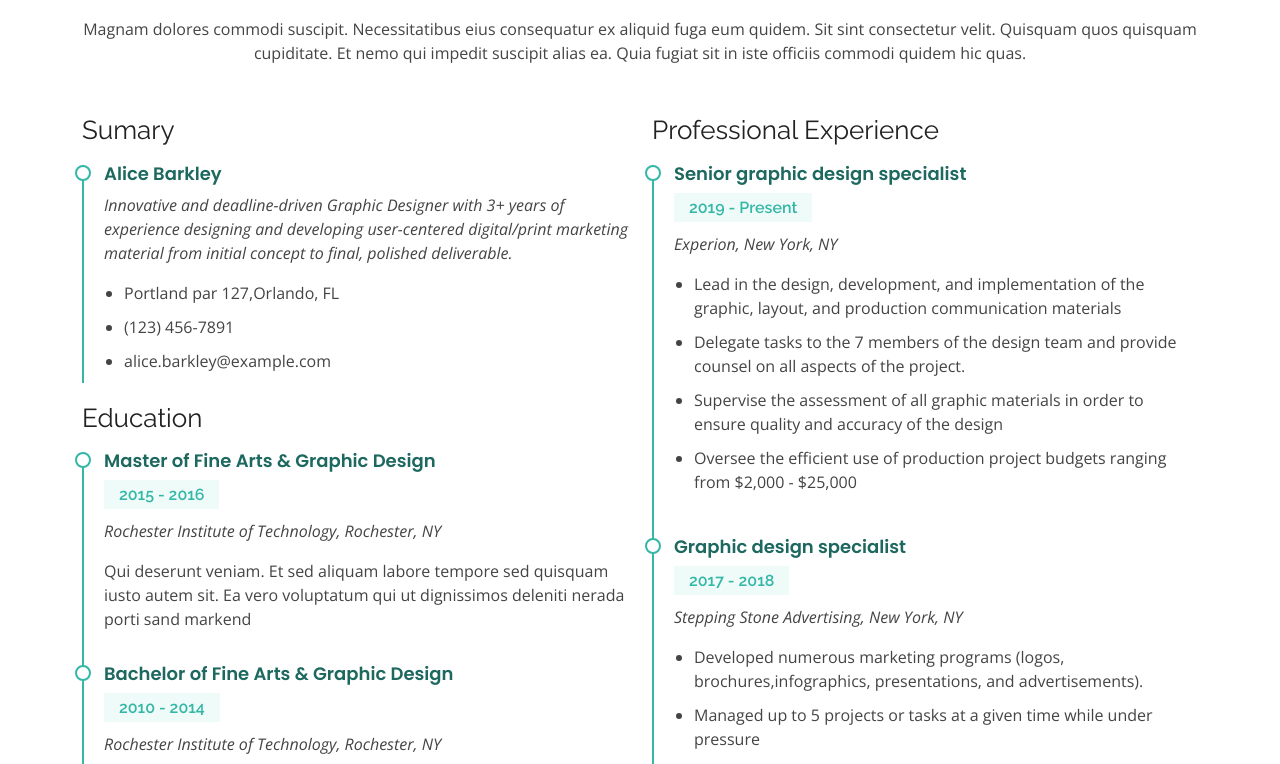
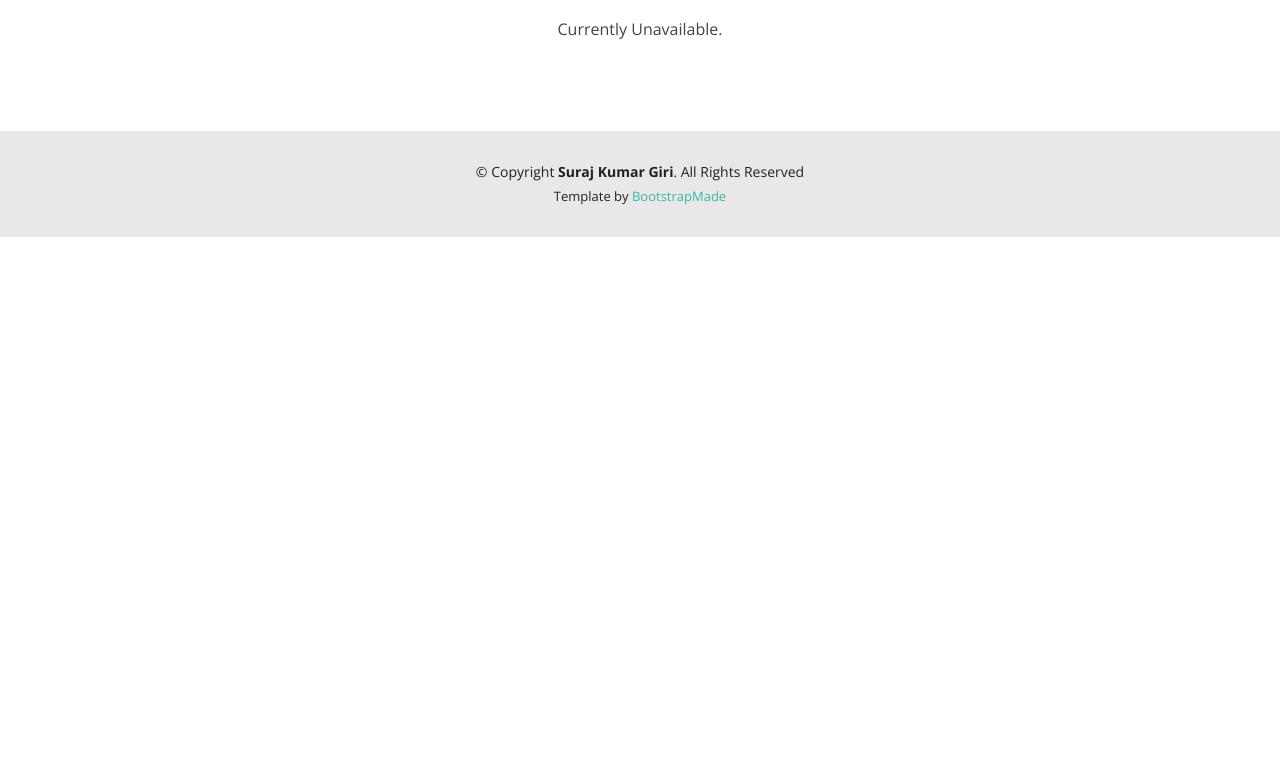
Before and after one commit to surajgirioffl/surajgirioffl.github.io, a plain HTML site: page resume.html in a window 1280 px wide. Shown: the part 171-935 px from the top of the page. After the commit the page ends 800 px from the top, so only its background shows below. Drawn offline with nearby package versions, Linux system fonts and the light colour scheme.

Commit message:
Remove: Remove unavailable contents
Remove unavailable contents from the page.

Signed-off-by: @surajgirioffl

```diff
--- a/resume.html
+++ b/resume.html
@@ -71,83 +71,11 @@
 
         <div class="section-title">
           <h2>Resume</h2>
-          <p>Magnam dolores commodi suscipit. Necessitatibus eius consequatur ex aliquid fuga eum quidem. Sit sint
-            consectetur velit. Quisquam quos quisquam cupiditate. Et nemo qui impedit suscipit alias ea. Quia fugiat sit
-            in iste officiis commodi quidem hic quas.</p>
-        </div>
-
-        <div class="row">
-          <div class="col-lg-6">
-            <h3 class="resume-title">Sumary</h3>
-            <div class="resume-item pb-0">
-              <h4>Alice Barkley</h4>
-              <p><em>Innovative and deadline-driven Graphic Designer with 3+ years of experience designing and
-                  developing user-centered digital/print marketing material from initial concept to final, polished
-                  deliverable.</em></p>
-              <p>
-              <ul>
-                <li>Portland par 127,Orlando, FL</li>
-                <li>(123) 456-7891</li>
-                <li>alice.barkley@example.com</li>
-              </ul>
-              </p>
-            </div>
-
-            <h3 class="resume-title">Education</h3>
-            <div class="resume-item">
-              <h4>Master of Fine Arts &amp; Graphic Design</h4>
-              <h5>2015 - 2016</h5>
-              <p><em>Rochester Institute of Technology, Rochester, NY</em></p>
-              <p>Qui deserunt veniam. Et sed aliquam labore tempore sed quisquam iusto autem sit. Ea vero voluptatum qui
-                ut dignissimos deleniti nerada porti sand markend</p>
-            </div>
-            <div class="resume-item">
-              <h4>Bachelor of Fine Arts &amp; Graphic Design</h4>
-              <h5>2010 - 2014</h5>
-              <p><em>Rochester Institute of Technology, Rochester, NY</em></p>
-              <p>Quia nobis sequi est occaecati aut. Repudiandae et iusto quae reiciendis et quis Eius vel ratione eius
-                unde vitae rerum voluptates asperiores voluptatem Earum molestiae consequatur neque etlon sader mart
-                dila</p>
-            </div>
-          </div>
-          <div class="col-lg-6">
-            <h3 class="resume-title">Professional Experience</h3>
-            <div class="resume-item">
-              <h4>Senior graphic design specialist</h4>
-              <h5>2019 - Present</h5>
-              <p><em>Experion, New York, NY </em></p>
-              <p>
-              <ul>
-                <li>Lead in the design, development, and implementation of the graphic, layout, and production
-                  communication materials</li>
-                <li>Delegate tasks to the 7 members of the design team and provide counsel on all aspects of the
-                  project. </li>
-                <li>Supervise the assessment of all graphic materials in order to ensure quality and accuracy of the
-                  design</li>
-                <li>Oversee the efficient use of production project budgets ranging from $2,000 - $25,000</li>
-              </ul>
-              </p>
-            </div>
-            <div class="resume-item">
-              <h4>Graphic design specialist</h4>
-              <h5>2017 - 2018</h5>
-              <p><em>Stepping Stone Advertising, New York, NY</em></p>
-              <p>
-              <ul>
-                <li>Developed numerous marketing programs (logos, brochures,infographics, presentations, and
-                  advertisements).</li>
-                <li>Managed up to 5 projects or tasks at a given time while under pressure</li>
-                <li>Recommended and consulted with clients on the most appropriate graphic design</li>
-                <li>Created 4+ design presentations and proposals a month for clients and account managers</li>
-              </ul>
-              </p>
-            </div>
-          </div>
+          <p>Currently Unavailable.</p>
         </div>
 
       </div>
-    </section><!-- End Resume Section -->
-
+    </section>
   </main><!-- End #main -->
 
   <!-- ======= Footer ======= -->
```
